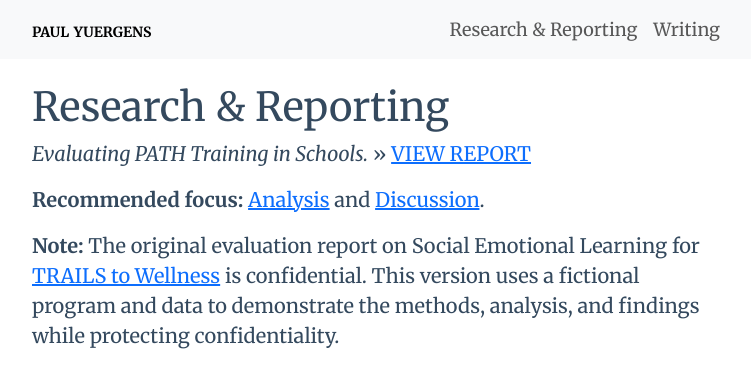
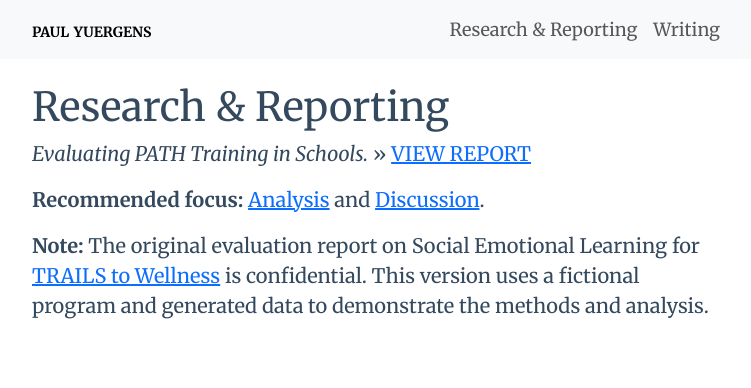
Before and after one commit to pyrgns/pyrgns.github.io, a Jekyll site: the page built from trails.md, in a window 1280 px wide. Shown: the top 388 px of the page, without its empty margins (260-1011 px from the left). Built offline with Jekyll 4.4.1, drawn with Linux system fonts in a browser that asks for light colours.

Commit message:
Update trails.md

```diff
--- a/trails.md
+++ b/trails.md
@@ -11,4 +11,4 @@ title: Paul Yuergens
 **Recommended focus:** [Analysis]({{ '/PE_Report.html#analysis' | relative_url }}){:target="report"}  and [Discussion]({{ '/PE_Report.html#discussion' | relative_url }}){:target="report"}.
 
 
-> **Note:** The original evaluation report on Social Emotional Learning for [TRAILS to Wellness](https://trailstowellness.org/){:target="trails"} is confidential. This version uses a fictional program and data to demonstrate the methods, analysis, and findings while protecting confidentiality.
+> **Note:** The original evaluation report on Social Emotional Learning for [TRAILS to Wellness](https://trailstowellness.org/){:target="trails"} is confidential. This version uses a fictional program and generated data to demonstrate the methods and analysis.
```
